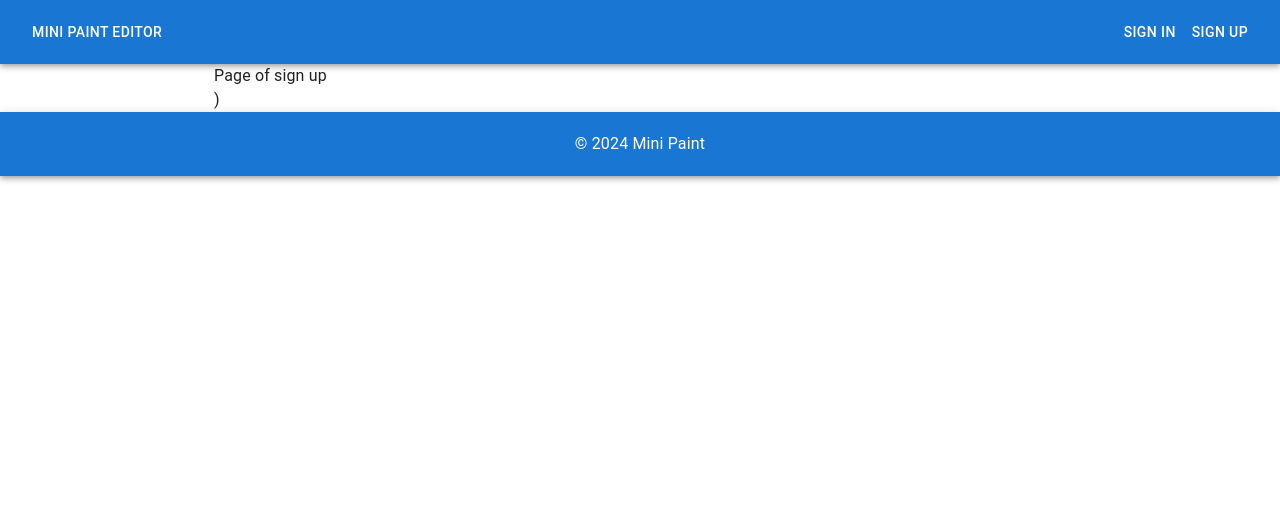
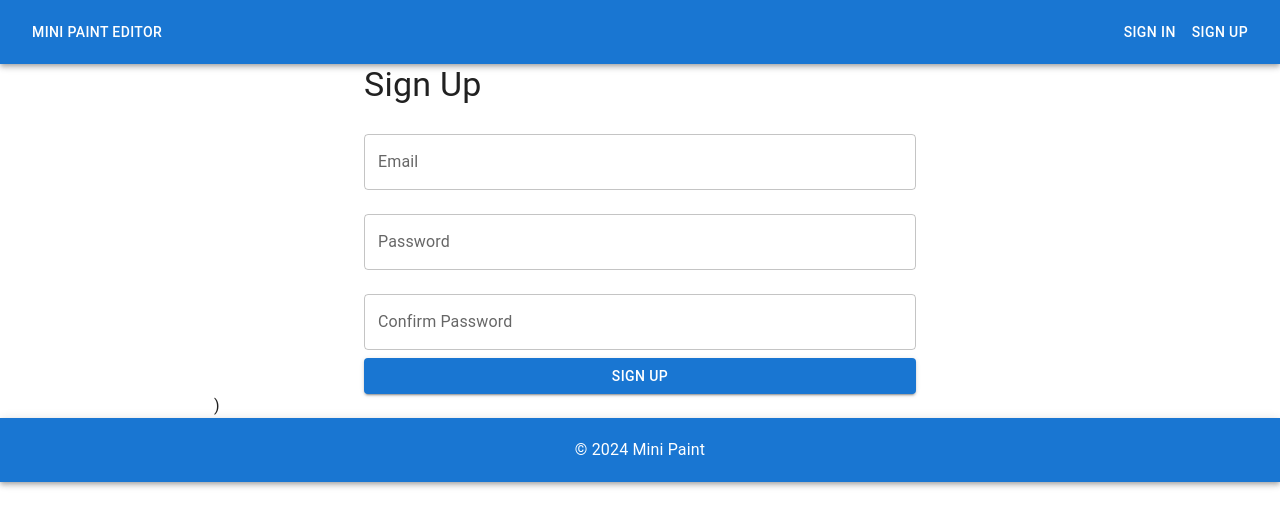
Before and after one commit to tenadopt/mini-paint, a React app: page /signup in a window 1280 px wide. Shown: the top 526 px of the page. Built offline with nearby package versions, Linux system fonts and the light colour scheme.

Commit message:
feat: add components SignInPage and SignUpPage

```diff
--- a/package.json
+++ b/package.json
@@ -17,8 +17,8 @@
   "dependencies": {
     "@emotion/react": "^11.11.4",
     "@emotion/styled": "^11.11.5",
-    "@hookform/resolvers": "^3.7.0",
-    "@mui/material": "^5.15.21",
+    "@hookform/resolvers": "^3.9.0",
+    "@mui/material": "^5.16.0",
     "@reduxjs/toolkit": "^2.2.6",
     "axios": "^1.7.2",
     "firebase": "^10.12.3",
--- a/src/features/imageEditor/ui/CanvasEditor.tsx
+++ b/src/features/imageEditor/ui/CanvasEditor.tsx
@@ -211,7 +211,6 @@ const CanvasEditor: React.FC = () => {
                     onMouseLeave={finishDrawing}
                     style={{ border: '1px solid #000' }}
                 />
-
             </Box>
         </Container>
     );
--- a/src/pages/SignIn/ui/SignInPage.tsx
+++ b/src/pages/SignIn/ui/SignInPage.tsx
@@ -1,10 +1,58 @@
 import React from 'react';
+import { z } from 'zod';
+import { SubmitHandler, useForm } from 'react-hook-form';
+import { zodResolver } from '@hookform/resolvers/zod';
+import { Box, Button, Container, TextField, Typography } from '@mui/material';
 
-const SignInPage = () => {
+const signInSchema = z.object({
+    email: z.string().email({ message: "Invalid email address" }),
+    password: z.string().min(8, { message: "Password must be at least 8 characters" }),
+});
+
+type SignInFormValues = z.infer<typeof signInSchema>;
+
+const SignInPage: React.FC = () => {
+    const { register, handleSubmit, formState: { errors } } = useForm<SignInFormValues>({
+        resolver: zodResolver(signInSchema),
+    });
+
+    const onSubmit: SubmitHandler<SignInFormValues> = (data) => {
+        console.log(data);
+    };
+
     return (
-        <div>
-    Page of sign in
-        </div>
+        <Container maxWidth="sm">
+            <Typography variant="h4" component="h1" gutterBottom>
+                Sign In
+            </Typography>
+            <Box component="form" onSubmit={handleSubmit(onSubmit)}>
+                <TextField
+                    fullWidth
+                    label="Email"
+                    margin="normal"
+                    {...register("email")}
+                    error={!!errors.email}
+                    helperText={errors.email?.message}
+                />
+                <TextField
+                    fullWidth
+                    label="Password"
+                    type="password"
+                    margin="normal"
+                    {...register("password")}
+                    error={!!errors.password}
+                    helperText={errors.password?.message}
+                />
+                <Button
+                    fullWidth
+                    variant="contained"
+                    color="primary"
+                    type="submit"
+                >
+                    Sign In
+                </Button>
+            </Box>
+        </Container>
     );
 };
 
--- a/src/pages/SignUp/ui/SignUpPage.tsx
+++ b/src/pages/SignUp/ui/SignUpPage.tsx
@@ -1,10 +1,72 @@
-import React from 'react';
+import {z} from 'zod'
+import {SubmitHandler, useForm} from "react-hook-form";
+import {zodResolver} from "@hookform/resolvers/zod";
+import {Box, Button, Container, TextField, Typography} from "@mui/material";
+import React from "react";
+
+
+const signUpSchema = z.object({
+    email: z.string().email({message: "Invalid email address"}),
+    password: z.string().min(8, {message: "Password must be at least 8 characters"}),
+    confirmPassword: z.string().min(8, {message: "Password must be at least 8 characters"}),
+}).refine(data => data.password === data.confirmPassword, {
+    message: "Password do not match",
+    path: ["confirmPassword"],
+});
+
+type SignUpFormValues = z.infer<typeof signUpSchema>;
 
 const SignUpPage = () => {
+    const {register, handleSubmit, formState: {errors}} = useForm<SignUpFormValues>({
+        resolver: zodResolver(signUpSchema)
+    })
+
+    const onSubmit: SubmitHandler<SignUpFormValues> = (data) => {
+        console.log(data);
+    };
+
     return (
-        <div>
-            Page of sign up
-        </div>
+        <Container maxWidth="sm">
+            <Typography variant="h4" component="h1" gutterBottom>
+                Sign Up
+            </Typography>
+            <Box component="form" onSubmit={handleSubmit(onSubmit)}>
+                <TextField
+                    fullWidth
+                    label="Email"
+                    margin="normal"
+                    {...register("email")}
+                    error={!!errors.email}
+                    helperText={errors.email?.message}
+                />
+                <TextField
+                    fullWidth
+                    label="Password"
+                    type="password"
+                    margin="normal"
+                    {...register("password")}
+                    error={!!errors.password}
+                    helperText={errors.password?.message}
+                />
+                <TextField
+                    fullWidth
+                    label="Confirm Password"
+                    type="password"
+                    margin="normal"
+                    {...register("confirmPassword")}
+                    error={!!errors.confirmPassword}
+                    helperText={errors.confirmPassword?.message}
+                />
+                <Button
+                    fullWidth
+                    variant="contained"
+                    color="primary"
+                    type="submit"
+                >
+                    Sign Up
+                </Button>
+            </Box>
+        </Container>
     );
 };
 
--- a/src/widgets/Header/ui/Header.tsx
+++ b/src/widgets/Header/ui/Header.tsx
@@ -1,6 +1,6 @@
 import React from 'react';
-import { AppBar, Toolbar, Button, Box } from '@mui/material';
-import { useNavigate } from 'react-router-dom';
+import {AppBar, Toolbar, Button, Box} from '@mui/material';
+import {useNavigate} from 'react-router-dom';
 
 const Header = () => {
     const navigate = useNavigate();
```
Also changed, not shown: 1 other file (tests, documents, lock files or other folders).
